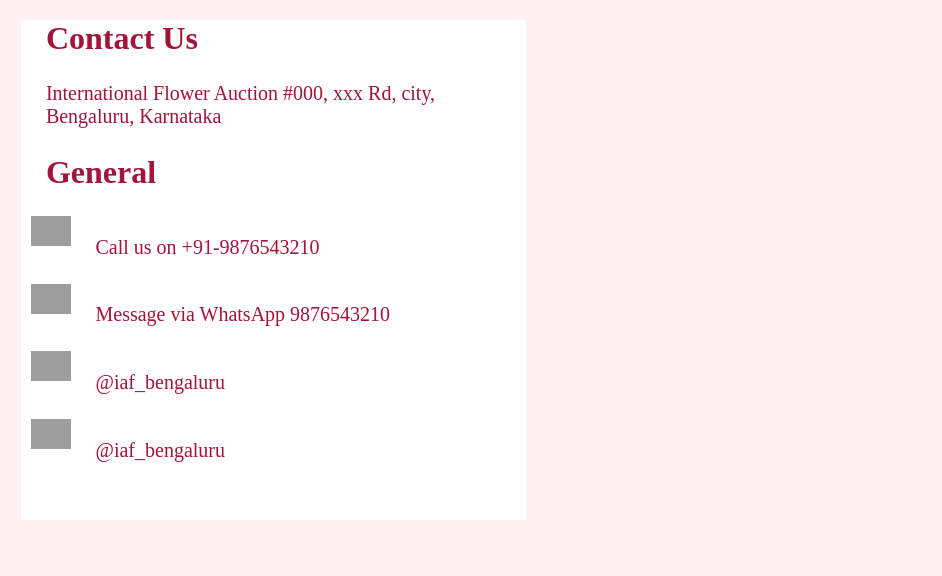
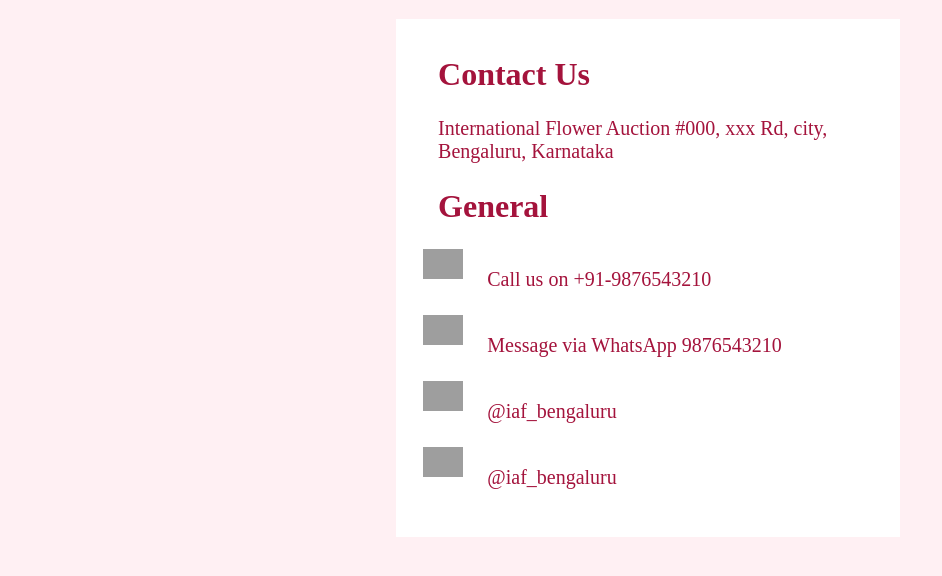
Before and after one commit to Nithya04shree/ifa.github.io, a PHP site: page /contact.html in a window 1280 px wide. Shown: the part 79-655 px from the top of the page, without its empty margins (0-942 px from the left). Run offline with PHP 8.4, Linux system fonts and the light colour scheme; grey boxes are pictures that could not be loaded.

Commit message:
Update contact.css

```diff
--- a/contact.css
+++ b/contact.css
@@ -1,10 +1,14 @@
-
+.contactus{
+    margin-left: 30%;
+}
 .firstbox{
     background-color: white;
-    width: 40%;
+    width: 55%;
     height: 500px;
     color: #a4133c;
     margin: 1% ;
+    padding-top: 2%;
+    padding-left: 2%;
 }
 #contact,#general{
     font-size: 2rem;
```
